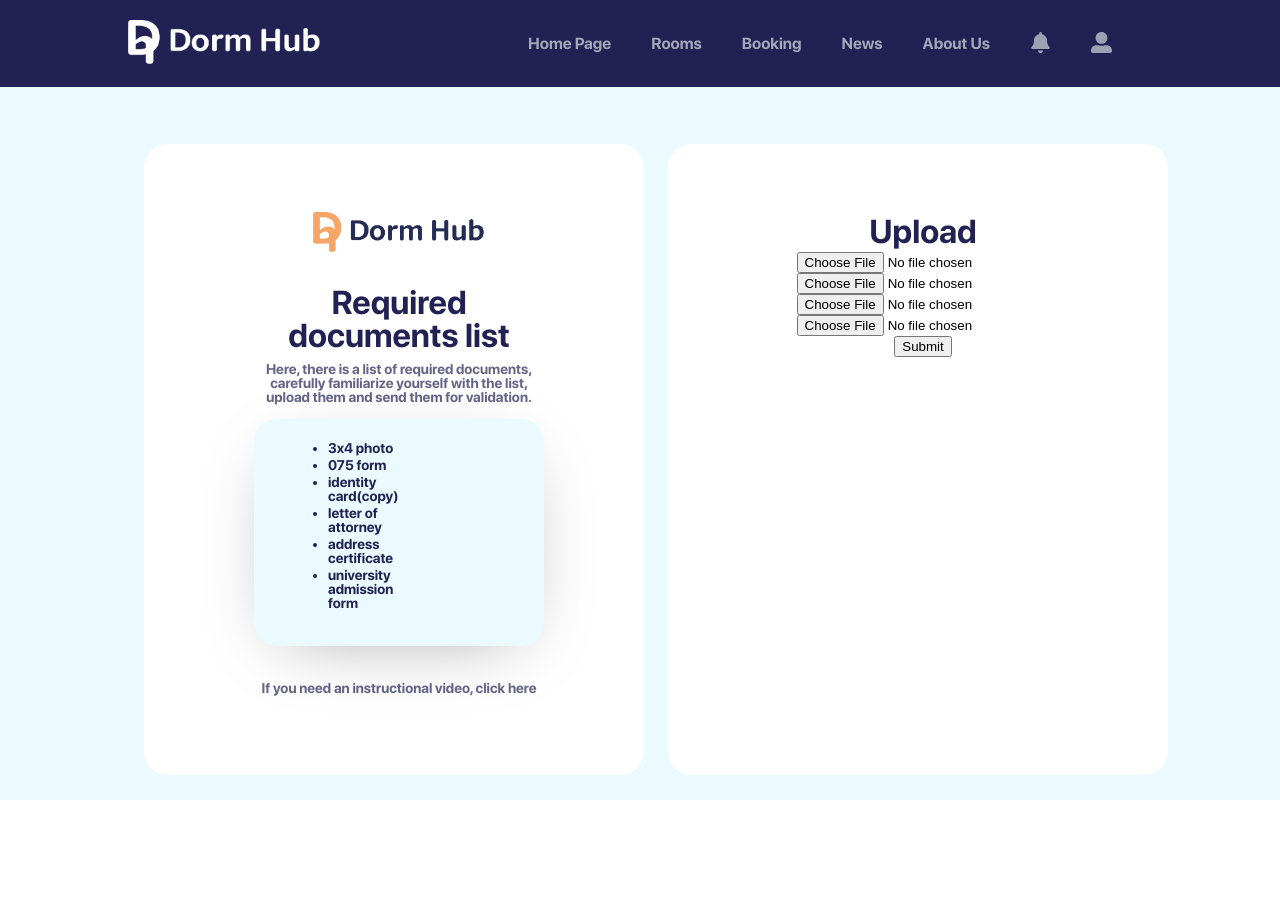
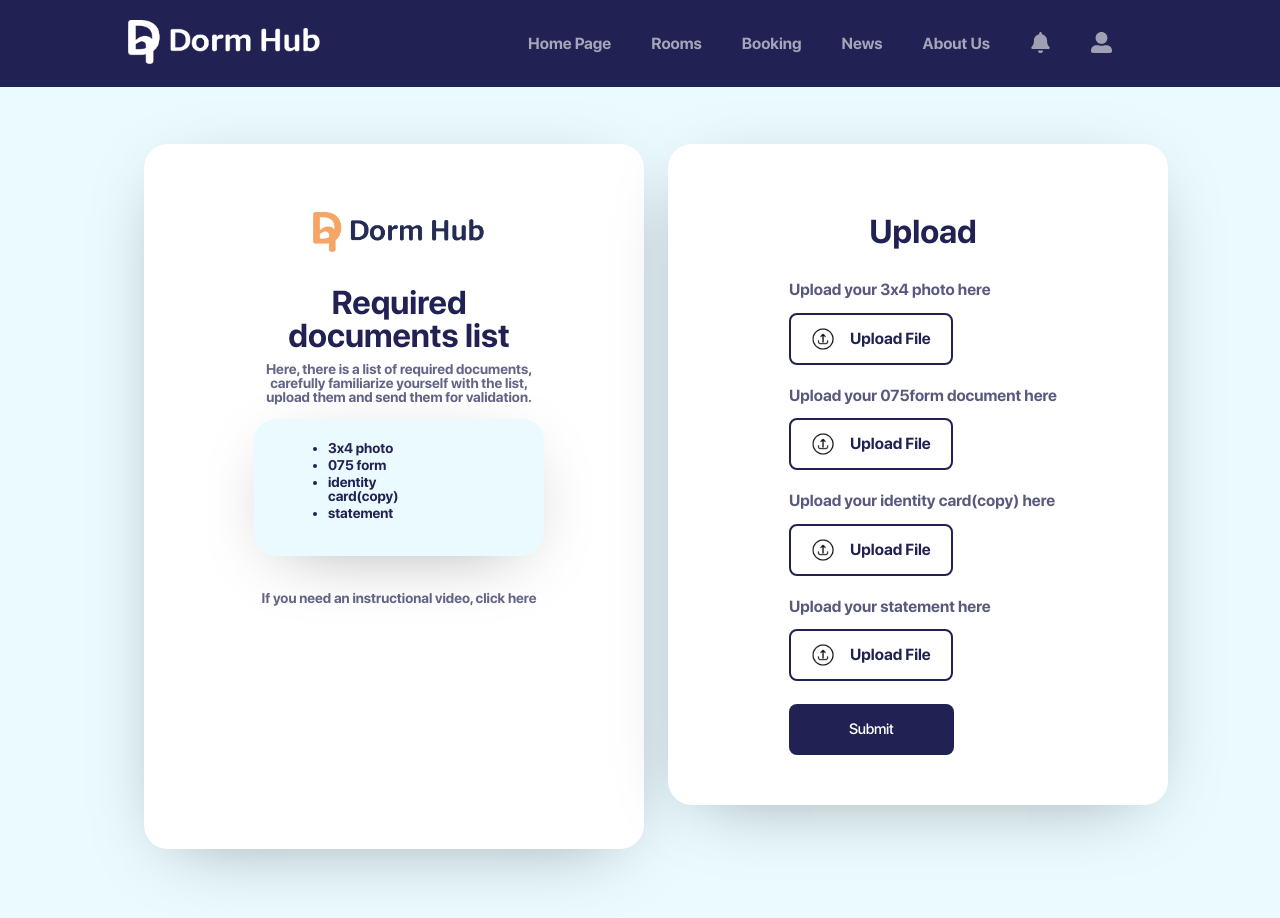
Before and after one commit to BGalymbek/FrontDeploy, a React (Create React App) app: page /document-submission in a window 1280 px wide. Shown: the top 918 px of the page. Before the commit the page ends 851 px from the top, so only its background shows below. Built offline with nearby package versions, Linux system fonts and the light colour scheme.

Commit message:
added upload docs buttons designed and error in login/reg

```diff
--- a/src/containers/DocumentSubmission.js
+++ b/src/containers/DocumentSubmission.js
@@ -58,9 +58,7 @@ export default function DocumentSubmission() {
                                 <li>3x4 photo</li>
                                 <li>075 form</li>
                                 <li>identity card(copy)</li>
-                                <li>letter of attorney</li>
-                                <li>address certificate</li>
-                                <li>university admission form</li>
+                                <li>statement</li>
                             </ul>
                         </div>
                         <p>If you need an instructional video, click here</p>
@@ -70,27 +68,56 @@ export default function DocumentSubmission() {
                     <div>
                         <h2>Upload</h2>
                         <form onSubmit={submit}>
-                            <input
-                             type="file" id="statement" name="statement"
-                             onChange={e => setStatement(e.target.files[0])}
-                             required
-                             />
-                            <input
-                             type="file" id="photo_3x4" name="photo_3x4"
-                             onChange={e => setPhoto(e.target.files[0])}
-                             required
-                            />
-                            <input
-                             type="file" id="form_075" name="form_075"
-                             onChange={e => setForm(e.target.files[0])}
-                             required
-                            />
-                            <input
-                             type="file" id="identity_card_copy" name="identity_card_copy"
-                             onChange={e => setCardCopy(e.target.files[0])}
-                             required
-                             />
-                            <button>Submit</button>
+                            <div className='submission-item'>
+                                <label>Upload your 3x4 photo here</label>
+                                <div className='custom-file-input'>
+                                    <input
+                                    type="file" id="photo_3x4" name="photo_3x4"
+                                    onChange={e => setPhoto(e.target.files[0])}
+                                    required
+                                    placeholder='Upload File'
+                                    />
+                                    <img src={require('../img/round-upload.png')} alt="logo"/>
+                                    <p>{photo_3x4? photo_3x4.name : "Upload File"}</p>
+                                </div>
+                            </div>
+                            <div className='submission-item'>
+                                <label>Upload your 075form document here</label>
+                                <div className='custom-file-input'>
+                                    <input
+                                    type="file" id="form_075" name="form_075"
+                                    onChange={e => setForm(e.target.files[0])}
+                                    required
+                                    />
+                                    <img src={require('../img/round-upload.png')} alt="logo"/>
+                                    <p>{form_075? form_075.name : "Upload File"}</p>
+                                </div>
+                            </div>
+                            <div className='submission-item'>
+                                <label>Upload your identity card(copy) here</label>
+                                <div className='custom-file-input'>
+                                    <input
+                                    type="file" id="identity_card_copy" name="identity_card_copy"
+                                    onChange={e => setCardCopy(e.target.files[0])}
+                                    required
+                                    />
+                                    <img src={require('../img/round-upload.png')} alt="logo"/>
+                                    <p>{identity_card_copy? identity_card_copy.name : "Upload File"}</p>
+                                </div>
+                            </div>
+                            <div className='submission-item'>
+                                <label>Upload your statement here</label>
+                                <div className='custom-file-input'>
+                                    <input
+                                    type="file" id="statement" name="statement"
+                                    onChange={e => setStatement(e.target.files[0])}
+                                    required
+                                    />
+                                    <img src={require('../img/round-upload.png')} alt="logo"/>
+                                    <p>{statement? statement.name : "Upload File"}</p>
+                                </div>
+                            </div>
+                            <button className='btn-submit-docs'>Submit</button>
                         </form>
                     </div>
                 </div>
--- a/src/containers/Login.js
+++ b/src/containers/Login.js
@@ -7,7 +7,8 @@ import AuthContext from '../context/AuthContext';
 
 const Login = ()=> {
 
-  let {loginUser} = useContext(AuthContext)
+  let {loginUser, errorLogin} = useContext(AuthContext)
+  const error = localStorage.getItem('error')
 
   //Если пользователь авторизовался то кидать на MainPage
   return (
@@ -36,16 +37,16 @@ const Login = ()=> {
                         placeholder="Enter the email"
                         />
                       </div>
-                      <div className="field-component">
+                      <div className="field-component field-login">
                         <label htmlFor="password">Password</label>
                         <input
                         type="password"
                         id="password"
-                        // onChange={e => setPassword(e.target.value)}
-                        // value={password}
                         required
                         placeholder="Enter the password"
+                        style={{ outlineColor: errorLogin ? '#E94949' : ''}}
                         />
+                        <p className='errorLogin'>{errorLogin ? errorLogin: ''}</p>
                       </div>
                       <div className="additional">
                          <div className="remember-chkbx">
--- a/src/context/AuthContext.js
+++ b/src/context/AuthContext.js
@@ -9,11 +9,13 @@ const AuthContext = createContext()
 export const AuthProvider = ({children}) => {
     let [authTokens, setAuthTokens] = useState(()=> localStorage.getItem('authTokens') ? JSON.parse(localStorage.getItem('authTokens')) : null)
     let [user, setUser] = useState(()=> localStorage.getItem('authTokens') ? jwtDecode(localStorage.getItem('authTokens')) : null)
+    const [errorLogin, setErrorLogin] = useState('')
 
     const navigate = useNavigate();
 
     let loginUser = async (e)=> {
         e.preventDefault()
+        try{
             let response = await fetch('https://sdudorm-6a4f40c20ef7.herokuapp.com/api/login/', {
             method:'POST',
             headers:{
@@ -28,16 +30,20 @@ export const AuthProvider = ({children}) => {
             if(response.status === 200){
                 setAuthTokens(data)
                 setUser(jwtDecode(data.access))
-            // console.log(authTokens.user.is_staff);
-            // Cookies.set('refreshToken', jwtDecode(data.refresh), { expires: 30 });
+                setErrorLogin('')
+
                 localStorage.setItem('authTokens', JSON.stringify(data))
+
                 navigate('/main-page')
             }else{
-            alert('Something went wrong!')
+                setErrorLogin(data.non_field_errors[0])
+            }
+        }catch(err){
+            console.error("Ошибка: ", err);
         }
     }
 
-    console.log(authTokens);
+    // console.log(authTokens);
 
 
     let logoutUser = () => {
@@ -52,6 +58,7 @@ export const AuthProvider = ({children}) => {
         authTokens:authTokens,
         loginUser:loginUser,
         logoutUser:logoutUser,
+        errorLogin: errorLogin,
     }
 
     return(
--- a/src/index.css
+++ b/src/index.css
@@ -84,6 +84,14 @@ src: url("./fonts/SF-Pro-Display-Medium.otf");
   margin-bottom: 20px;
 }
 
+.field-login #password{
+  margin-bottom: 10px;
+}
+
+.errorLogin{
+  color:#E94949;
+}
+
 .field-component label{
   font-size: 12px;
   color: #000;
@@ -107,12 +115,17 @@ src: url("./fonts/SF-Pro-Display-Medium.otf");
   display: flex;
   justify-content: space-between;
   margin-bottom: 20px;
+  margin-top: 10px;
 }
 
 .additional input{
   margin: 0;
   width: 25px;
   height: 25px;
+}
+
+.error-register{
+  color: #E94949;
 }
 
 .remember-chkbx{
@@ -302,7 +315,7 @@ src: url("./fonts/SF-Pro-Display-Medium.otf");
 /* document-submission */
 .submission{
   display: block;
-  height: 100vh;
+  min-height: 100%;
   background-color: #EAFAFF !important;
 }
 
@@ -311,21 +324,114 @@ src: url("./fonts/SF-Pro-Display-Medium.otf");
   flex-direction: row;
   justify-content: space-between;
   gap: 24px;
-  padding: 57px 144px 76px;
-  /* height: 100vh; */
+  /* padding: 57px 144px; */
+  padding-top: 57px;
+  padding-right: 144px;
+  padding-left: 144px;
+  padding-bottom: 76px;
+  min-height: 100%;
+  /* box-sizing: border-box; */
+}
+
+.submission-item{
+  text-align: left;
+  margin-bottom: 20px;
+}
+
+.submission-item:nth-child(4){
+  margin-bottom: 23px;
+}
+
+.submission-item label{
+  font-family: 'SF Pro Display';
+  font-size: 16px;
+  font-weight: 700;
+  line-height: 21.48px;
+  color: #212153BF;
+
+}
+
+.custom-file-input {
+  position: relative;
+  /* overflow: hidden; */
+  padding: 12px 20px;
+  border: 2px solid #212153;
+  width: 120px;
+  margin-top: 12px;
+  border-radius:8px;
+  display: flex;
+  align-items: center;
+  gap: 15px;
+  color: #212153;
+}
+
+.custom-file-input img{
+  width: 24px;
+  height: 24px;
+}
+
+.custom-file-input input[type="file"] {
+  position: absolute;
+  top: 0;
+  left: 0;
+  margin: 0;
+  padding: 0;
+  cursor: pointer;
+  opacity: 0;
+  height: 100%;
+  width: 100%;
+}
+
+.file-label {
+  margin-top: 10px; /* Пример отступа */
+}
+
+.submission-list{
+  height: 100%;
+}
+
+.submission-material{
+  height: 100%;
 }
 
 .submission-list>div, .submission-material>div{
   padding-top: 68px;
   padding-left: 110px;
   padding-right: 100px;
-  padding-bottom: 80px;
+}
+
+.submission-list>div{
+  /* height: 100%; */
+  padding-bottom: 244px;
+  /* box-sizing: border-box; */
+}
+
+.btn-submit-docs{
+  padding: 16px 60px;
+  float: left;
+  border: none;
+  background-color: #212153;
+  border-radius: 8px;
+  color: #FFFFFF;
+  font-family: 'SF Pro Display medium';
+  font-size: 15px;
+  font-weight: 500;
+  line-height: 19.09px;
+  letter-spacing: -0.02em;
+  text-align: center;
+  cursor: pointer;
+}
+
+.submission-material>div{
+  padding-bottom: 50px;
+  box-sizing: border-box;
 }
 
 .submission-list, .submission-material{
   background-color: #fff;
   border-radius: 24px;
   width: 50%;
+  box-shadow: 0px 16px 74px -30px #00000066;
 }
 
 .submission-list>div{
@@ -384,6 +490,7 @@ src: url("./fonts/SF-Pro-Display-Medium.otf");
   font-family: "SF Pro Display";
   font-size: 33px;
   line-height: 40px;
+  margin-bottom: 27px;
 }
 
 .documents-list{
@@ -811,7 +918,7 @@ src: url("./fonts/SF-Pro-Display-Medium.otf");
   background-color:#EAFAFF;
   display: flex;
   flex-direction: column;
-  height: 100%;
+  min-height: 100%;
 }
 
 .background-of-confirmation{
```
Also changed, not shown: src/containers/Register.js (+12 -3 lines), src/img/round-upload.png (added). Lines whose indentation alone changed are shown as unchanged.
